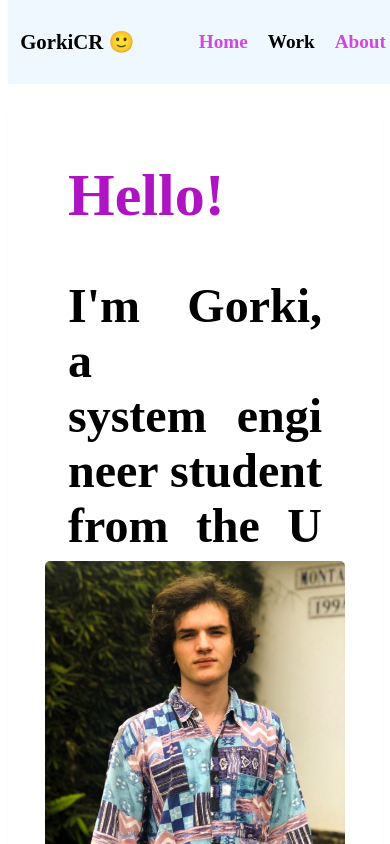
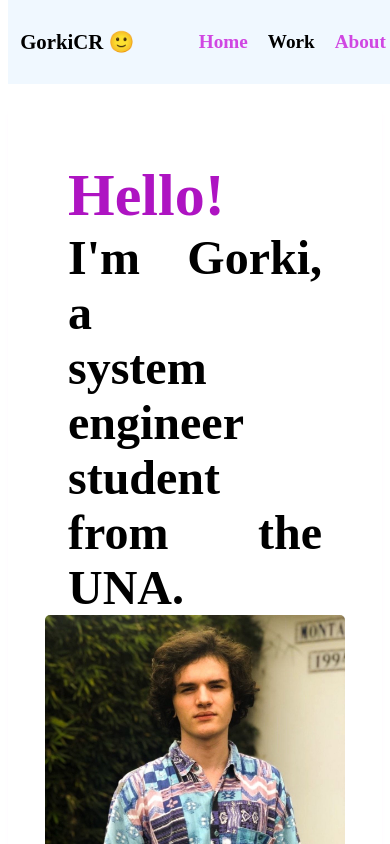
Before and after one commit to Gorkir6/port_folio, a React (Create React App) app: page / in a window 390 px wide. Shown: the top 844 px of the page. Built offline with nearby package versions, Linux system fonts and the light colour scheme; the HTML template or start-up script is replaced by a standard one.

Commit message:
style fix

```diff
--- a/src/styles/App.css
+++ b/src/styles/App.css
@@ -94,8 +94,9 @@
   height: 400px;
   font-size: 48px;
   font-weight: bold;
+}
+.hero_content p{
   margin: unset;
-  word-break: break-all;
 }
 .hero h2, .info h2, .card h3{
   font-size: 60px;
@@ -240,6 +241,10 @@ input[type=submit]:hover{
   .hero_img{
     order: 2;
   }
+  .hero_content{
+    height: fit-content;
+
+  }
   .socials{
     font-size: 2rem;
   }
```
